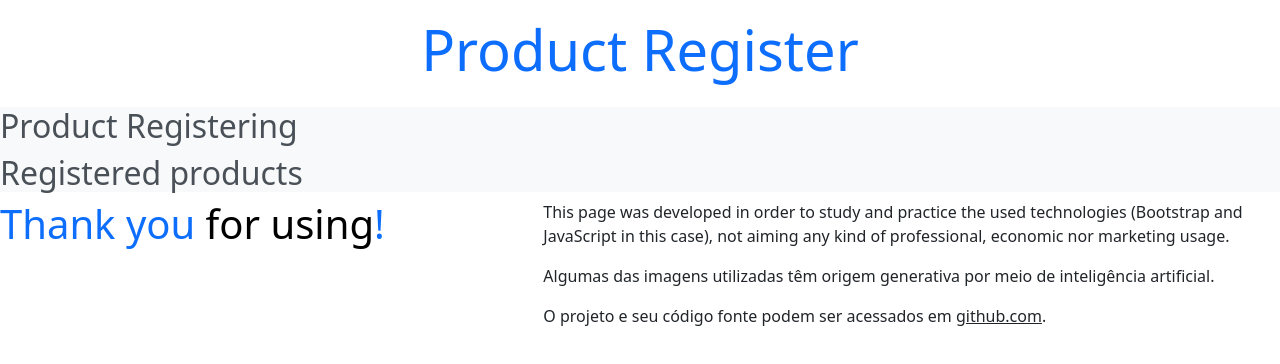
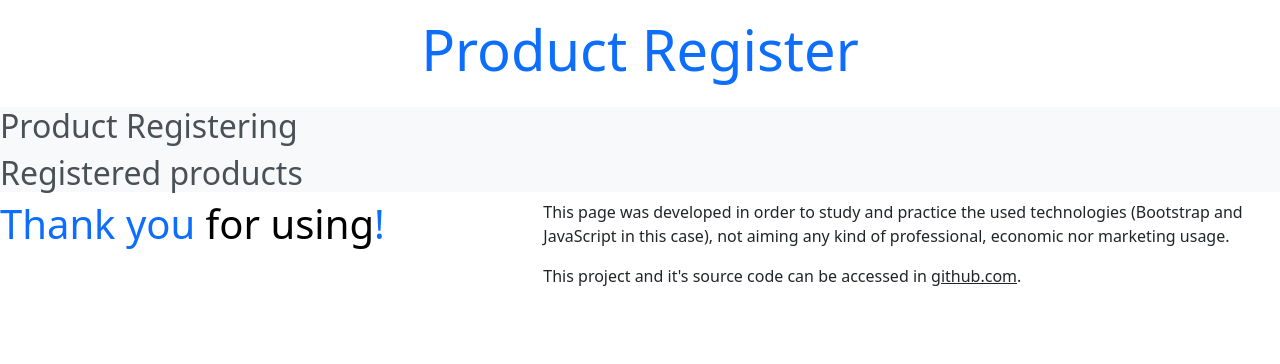
Before and after one commit to peduu87/product-register, a plain HTML site: page index.html in a window 1280 px wide. Drawn offline with nearby package versions, Linux system fonts and the light colour scheme.

Commit message:
Footer fix

```diff
--- a/index.html
+++ b/index.html
@@ -35,9 +35,8 @@
                 </div>
                 <div class="col-12 col-lg-7">
                     <p>This page was developed in order to study and practice the used technologies (Bootstrap and JavaScript in this case), not aiming any kind of professional, economic nor marketing usage.</p>
-                    <p>Algumas das imagens utilizadas têm origem generativa por meio de inteligência artificial.</p>
-                    <p class="mb-2">O projeto e seu código fonte podem ser acessados em <a
-                            href="https://github.com/peduu87/mod-2-cap-2-bootcamp-dev-jr"
+                    <p class="mb-2">This project and it's source code can be accessed in <a
+                            href="https://github.com/peduu87/product-register"
                             class="text-dark">github.com</a>.</p>
 
                 </div>
```
